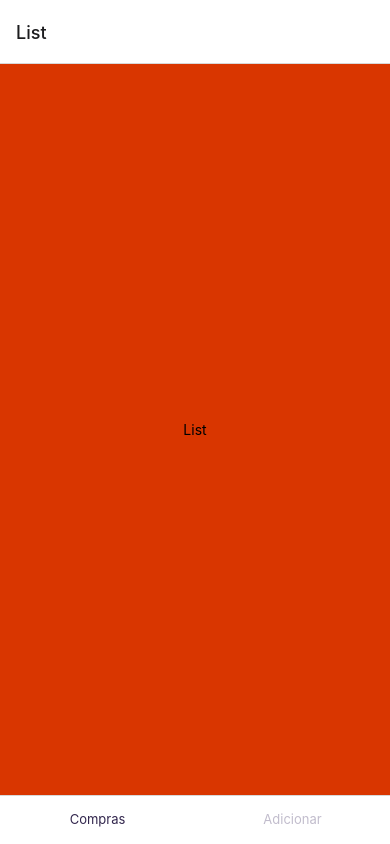
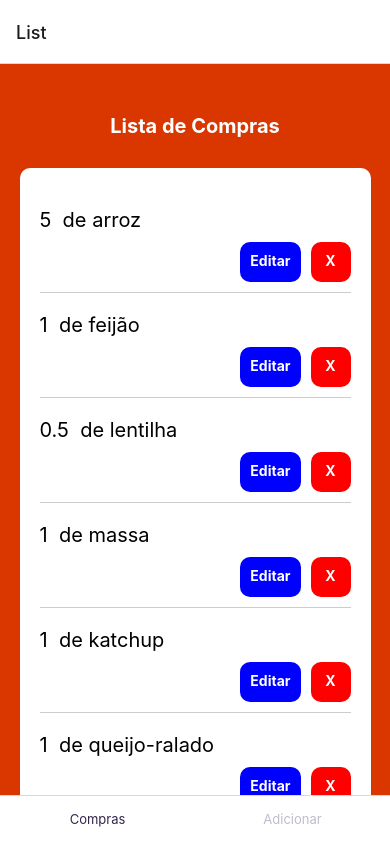
Before and after one commit to GabrieleGVieira/crud-shopping-list, a React Native app: screen / in a window 390 px wide. Built offline with nearby package versions, Linux system fonts and the light colour scheme.

Commit message:
feat: creating list

```diff
--- /dev/null
+++ b/src/components/List/Item/Item.js
@@ -0,0 +1,19 @@
+import React from "react";
+import { Text, View, TouchableOpacity } from "react-native";
+import styles from "./itemStyles";
+
+export default function ItemList(props) {
+  return (
+    <View style={styles.container}>
+      <Text style={styles.textItem}>{props.item}</Text>
+      <View style={styles.buttonsContainer}>
+        <TouchableOpacity style={styles.deleteButton}>
+          <Text style={styles.buttonText}>X</Text>
+        </TouchableOpacity>
+        <TouchableOpacity style={styles.editButton}>
+          <Text style={styles.buttonText}>Editar</Text>
+        </TouchableOpacity>
+      </View>
+    </View>
+  )
+};
--- /dev/null
+++ b/src/components/List/Item/itemStyles.js
@@ -0,0 +1,51 @@
+import { StyleSheet } from "react-native";
+
+const styles = StyleSheet.create({
+  container: {
+    backgroundColor: "#fff",
+    marginTop: 20,
+    width: "100%",
+  },
+  buttonsContainer: {
+    flexDirection: "row-reverse",
+    alignItems: "flex-end",
+    borderBottomWidth: 1,
+    borderBottomColor: "#CCC",
+    paddingBottom: 10,
+    marginTop: 10,
+  },
+  editButton: {
+    marginLeft: 10,
+    height: 40,
+    backgroundColor: "blue",
+    borderRadius: 10,
+    padding: 10,
+    fontSize: 12,
+    elevation: 10,
+    shadowOpacity: 10,
+    shadowColor: "#ccc",
+    alignItems: "center",
+  },
+  deleteButton: {
+    marginLeft: 10,
+    height: 40,
+    width: 40,
+    backgroundColor: "red",
+    borderRadius: 10,
+    padding: 10,
+    fontSize: 12,
+    elevation: 10,
+    shadowOpacity: 10,
+    shadowColor: "#ccc",
+    alignItems: "center",
+  },
+  buttonText: {
+    color: "#fff",
+    fontWeight: "bold",
+  },
+  textItem: {
+    fontSize: 20,
+  },
+})
+
+export default styles;
--- a/src/components/List/List.js
+++ b/src/components/List/List.js
@@ -1,13 +1,41 @@
-import React from "react";
 import { StatusBar } from "expo-status-bar";
-import { Text, View } from "react-native";
-import styles from "./listStyles"
+import React, { useState } from "react";
+import { Text, View, ScrollView } from "react-native";
+import styles from "./listStyles";
+import ItemList from "./Item/Item";
 
 export default function List() {
-    return (
-        <View style={styles.container}>
-            <Text> List </Text>
-            <StatusBar style="light" />
-        </View>
-    )
+  const [items, setItems] = useState([
+    { id: 1, amount: 5, description: "arroz" },
+    { id: 2, amount: 1, description: "feijão" },
+    { id: 3, amount: 0.5, description: "lentilha" },
+    { id: 4, amount: 1, description: "massa" },
+    { id: 5, amount: 1, description: "katchup" },
+    { id: 6, amount: 1, description: "queijo-ralado" },
+    { id: 7, amount: 1, description: "bacon" },
+    { id: 8, amount: 1, description: "linguiça" },
+    { id: 9, amount: 1, description: "refrigerante" },
+    { id: 10, amount: 1, description: "queijo-minas" },
+  ]);
+
+  return (
+    <View style={styles.container}>
+      <StatusBar style="light" />
+      <Text style={styles.title}> Lista de Compras </Text>
+      <ScrollView
+        style={styles.scrollContainer}
+        contentContainerStyle={styles.itemsContainer}
+      >
+        {items.map((item) => {
+          return (
+            <ItemList
+              key={item.id}
+              id={item.id}
+              item={item.amount + "  de " + item.description}
+            />
+          );
+        })}
+      </ScrollView>
+    </View>
+  );
 }
--- a/src/components/List/listStyles.js
+++ b/src/components/List/listStyles.js
@@ -7,6 +7,26 @@ const styles = StyleSheet.create({
     alignItems: "center",
     justifyContent: "center",
   },
-})
+  title: {
+    color: "#fff",
+    fontSize: 20,
+    fontWeight: "bold",
+    marginTop: 50,
+    marginBottom: 20,
+  },
+  scrollContainer: {
+    flex: 1,
+    width: "90%",
+  },
+  itemsContainer: {
+    flex: 1,
+    marginTop: 10,
+    padding: 20,
+    borderTopLeftRadius: 10,
+    borderTopRightRadius: 10,
+    alignItems: "stretch",
+    backgroundColor: "#fff",
+  },
+});
 
 export default styles;
```
